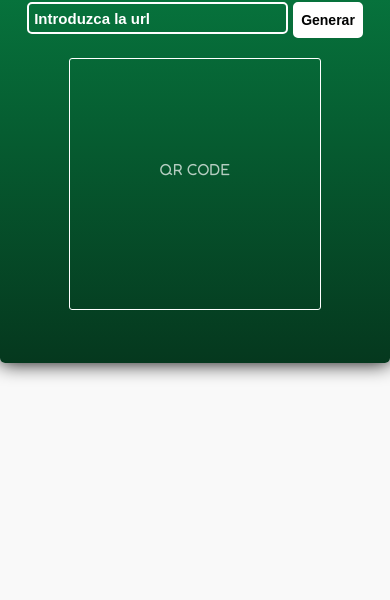
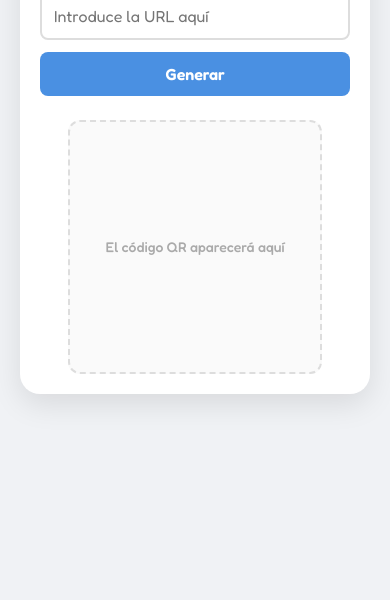
Before and after one commit to jeironpro/generador-codigo-qr, a plain HTML site: page index.html in a window 390 px wide. Shown: the part 284-884 px from the top of the page. Before the commit the page ends 844 px from the top, so only its background shows below. Drawn offline with Linux system fonts and the light colour scheme.

Commit message:
Mejora estructural y de diseño

```diff
--- a/app.js
+++ /dev/null
@@ -1,14 +0,0 @@
-document.getElementById('generar-qr').addEventListener('click', function() {
-    var url = document.getElementById('qrcode').value;
-    var span = document.getElementById('desactivado');
-
-    if (url !== '') {
-        var qr = 'https://api.qrcode-monkey.com/qr/custom?size=200&data=' + encodeURIComponent(url);
-
-        document.getElementById('qr-code').innerHTML = '<img src="' + qr + '">';
-        span.style.display = 'none';
-    } else {
-        alert('No has introducido ninguna url');
-        span.style.display = 'flex';
-    }
-})
--- /dev/null
+++ b/css/styles.css
@@ -0,0 +1,145 @@
+@import url("https://fonts.googleapis.com/css2?family=Fredoka:wght@300..700&display=swap");
+
+body {
+    background-color: #f0f2f5;
+    color: #333;
+    font-family: "Fredoka", sans-serif;
+    margin: 0;
+    min-height: 100vh;
+    padding: 0;
+}
+
+main {
+    align-items: center;
+    display: flex;
+    justify-content: center;
+    min-height: 100vh;
+    padding: 20px;
+}
+
+h1 {
+    color: #333;
+    font-size: 28px;
+    margin: 0 0 20px 0;
+    text-align: center;
+}
+
+.boton-generar {
+    background-color: #4a90e2;
+    border: none;
+    border-radius: 8px;
+    color: white;
+    cursor: pointer;
+    font-family: "Fredoka", sans-serif;
+    font-size: 16px;
+    font-weight: 600;
+    padding: 12px 24px;
+    transition: background-color 0.3s ease;
+}
+
+.boton-generar:hover {
+    background-color: #357abd;
+}
+
+.contenedor-codigo-qr {
+    align-items: center;
+    aspect-ratio: 1 / 1;
+    background-color: #fafafa;
+    border: 2px dashed #ddd;
+    border-radius: 12px;
+    display: flex;
+    justify-content: center;
+    margin-top: 24px;
+    max-width: 250px;
+    width: 100%;
+}
+
+.contenedor-codigo-qr img {
+    border-radius: 8px;
+    height: 100%;
+    object-fit: contain;
+    width: 100%;
+}
+
+.grupo-entrada {
+    display: flex;
+    flex-direction: column;
+    gap: 12px;
+    width: 100%;
+}
+
+.grupo-entrada input {
+    border: 2px solid #ddd;
+    border-radius: 8px;
+    box-sizing: border-box;
+    font-family: "Fredoka", sans-serif;
+    font-size: 16px;
+    outline: none;
+    padding: 12px;
+    transition: border-color 0.3s ease;
+    width: 100%;
+}
+
+.grupo-entrada input:focus {
+    border-color: #4a90e2;
+}
+
+.grupo-entrada button {
+    background-color: #4a90e2;
+    border: none;
+    border-radius: 8px;
+    color: white;
+    cursor: pointer;
+    font-family: "Fredoka", sans-serif;
+    font-size: 16px;
+    font-weight: 600;
+    padding: 12px;
+    transition: background-color 0.3s ease;
+}
+
+.grupo-entrada button:hover {
+    background-color: #357abd;
+}
+
+.tarjeta-principal {
+    align-items: center;
+    background-color: #ffffff;
+    border-radius: 20px;
+    box-shadow: 0 10px 30px rgba(0, 0, 0, 0.1);
+    box-sizing: border-box;
+    display: flex;
+    flex-direction: column;
+    max-width: 400px;
+    padding: 30px;
+    width: 100%;
+}
+
+.mensaje-error {
+    color: #e74c3c;
+    font-size: 16px;
+    font-weight: 600;
+    text-align: center;
+}
+
+.texto-vacio {
+    color: #aaa;
+    font-size: 14px;
+    font-weight: 500;
+}
+
+@media screen and (min-width: 768px) {
+    .tarjeta-principal {
+        max-width: 450px;
+    }
+}
+
+@media screen and (max-width: 480px) {
+    h1 {
+        font-size: 24px;
+    }
+
+    .tarjeta-principal {
+        padding: 20px;
+        width: 100%;
+    }
+}
--- a/index.html
+++ b/index.html
@@ -5,23 +5,22 @@
     <meta name="viewport" content="width=device-width, initial-scale=1.0">
     <title>Generador de codigo QR</title>
     <link rel="icon" href="icon/codigo-qr.png">
-    <link rel="stylesheet" href="styles.css">
+    <link rel="stylesheet" href="css/styles.css">
     <link href="https://fonts.googleapis.com/css2?family=Fredoka:wght@300..700&display=swap" rel="stylesheet">
 </head>
 <body>
     <main>
-        <div class="contenedor">
-            <h1>QR Code Generator</h1>
-            <div class="contenedor-inbut">
-                <input type="text" id="qrcode" placeholder="Introduzca la url">
-                <button id="generar-qr">Generar</button>
+        <div class="tarjeta-principal">
+            <h1>Generador QR</h1>
+            <div class="grupo-entrada">
+                <input type="text" id="entrada-url" placeholder="Introduce la URL aquí">
+                <button id="boton-generar">Generar</button>
             </div>
-            <div id="qr-code" class="qr-code">
-                <span id="desactivado">QR CODE</span>
-                <!-- El qr se generara desde JavaScript -->
+            <div id="contenedor-codigo-qr" class="contenedor-codigo-qr">
+                <span id="texto-vacio" class="texto-vacio">El código QR aparecerá aquí</span>
             </div>
         </div>
     </main>
-    <script src="app.js"></script>
+    <script src="js/app.js"></script>
 </body>
 </html>
--- /dev/null
+++ b/js/app.js
@@ -0,0 +1,24 @@
+document.getElementById('boton-generar').addEventListener('click', function() {
+    let url = document.getElementById('entrada-url').value;
+    let contenedorQr = document.getElementById('contenedor-codigo-qr');
+
+    // Limpiar contenido previo
+    while (contenedorQr.firstChild) {
+        contenedorQr.removeChild(contenedorQr.firstChild);
+    }
+
+    if (url !== '') {
+        // Usamos una API para generar QRs
+        let qrUrl = 'https://api.qrcode-monkey.com/qr/custom?size=250&data=' + encodeURIComponent(url);
+
+        let img = document.createElement('img');
+        img.src = qrUrl;
+        img.alt = 'Código QR Generado';
+        contenedorQr.appendChild(img);
+    } else {
+        let mensajeError = document.createElement('p');
+        mensajeError.className = 'mensaje-error';
+        mensajeError.textContent = 'Por favor, introduce una URL válida';
+        contenedorQr.appendChild(mensajeError);
+    }
+});
--- a/styles.css
+++ /dev/null
@@ -1,115 +0,0 @@
-body {
-    background-color: #f9f9f9;
-    font-family: 'Fredoka', sans-serif;
-    margin: 0;
-    padding: 0;
-}
-
-main {
-    align-items: center;
-    display: flex;
-    height: 100vh;
-    justify-content: center;
-}
-
-h1 {
-    color: #fff;
-    margin: 0;
-    padding: 10px 0;
-    text-align: center;
-    text-emphasis: dot;
-}
-
-.contenedor {
-    background: linear-gradient(to bottom, #078043, #05381e);
-    border-radius: 5px;
-    box-shadow: 0 0 20px rgba(0, 0, 0, 1);
-    height: 450px;
-    margin: auto;
-    width: 400px;
-}
-
-.contenedor-inbut {
-    display: flex;
-    justify-content: center;
-    margin-top: 10px;
-}
-
-.contenedor-inbut input {
-    background-color: transparent;
-    border: 2px solid #fff;
-    border-radius: 5px;
-    color: #fff;
-    height: 26px;
-    font-size: 15px;
-    font-weight: 600;
-    padding-left: 5px;
-    width: 250px;
-}
-
-.contenedor-inbut input::placeholder {
-    color: #fff;
-}
-
-.contenedor-inbut input:focus {
-    animation: pulsar 1s linear;
-    outline: none;
-    transition: all 0.5s ease;
-}
-
-@keyframes pulsar {
-    from {
-        transform:  scale(0.9);
-    }
-
-    to {
-        transform: scale(1);
-    }
-
-}
-
-.contenedor-inbut button {
-    background-color: #fff;
-    border: 2px solid #fff;
-    border-radius: 5px;
-    color: #020303;
-    height: 30px;
-    font-size: 14px;
-    font-weight: 600;
-    margin-left: 5px;
-}
-
-.contenedor-inbut button:hover {
-    background-color: #1bb666;
-}
-
-.qr-code {
-    border: 1px solid #fff;
-    border-radius: 3px;
-    height: 250px;
-    margin: 20px auto;
-    width: 250px;
-}
-
-.qr-code span {
-    display: flex;
-    color: #fff;
-    content: "QR CODE";
-    justify-content: center;
-    margin: 100px 0;
-    opacity: 0.7;
-}
-
-@media screen and (max-width: 500px) {
-    .contenedor {
-        margin: 150px auto;
-    }
-
-    .contenedor-inbut input:focus {
-        text-transform: lowercase;
-    }
-
-    .contenedor-inbut button {
-        height: 36px;
-    }
-}
```
Also changed, not shown: 1 other file.
